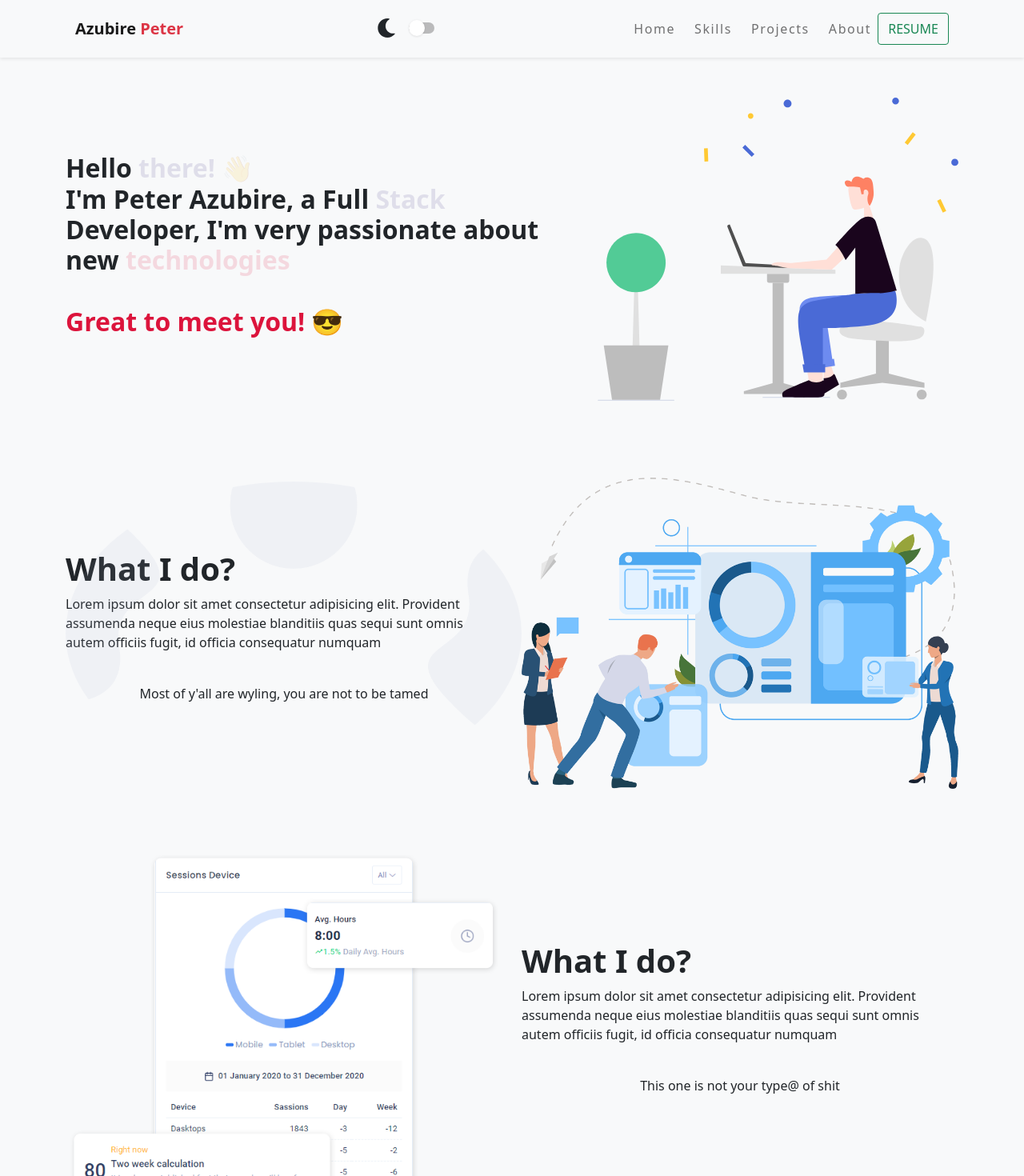
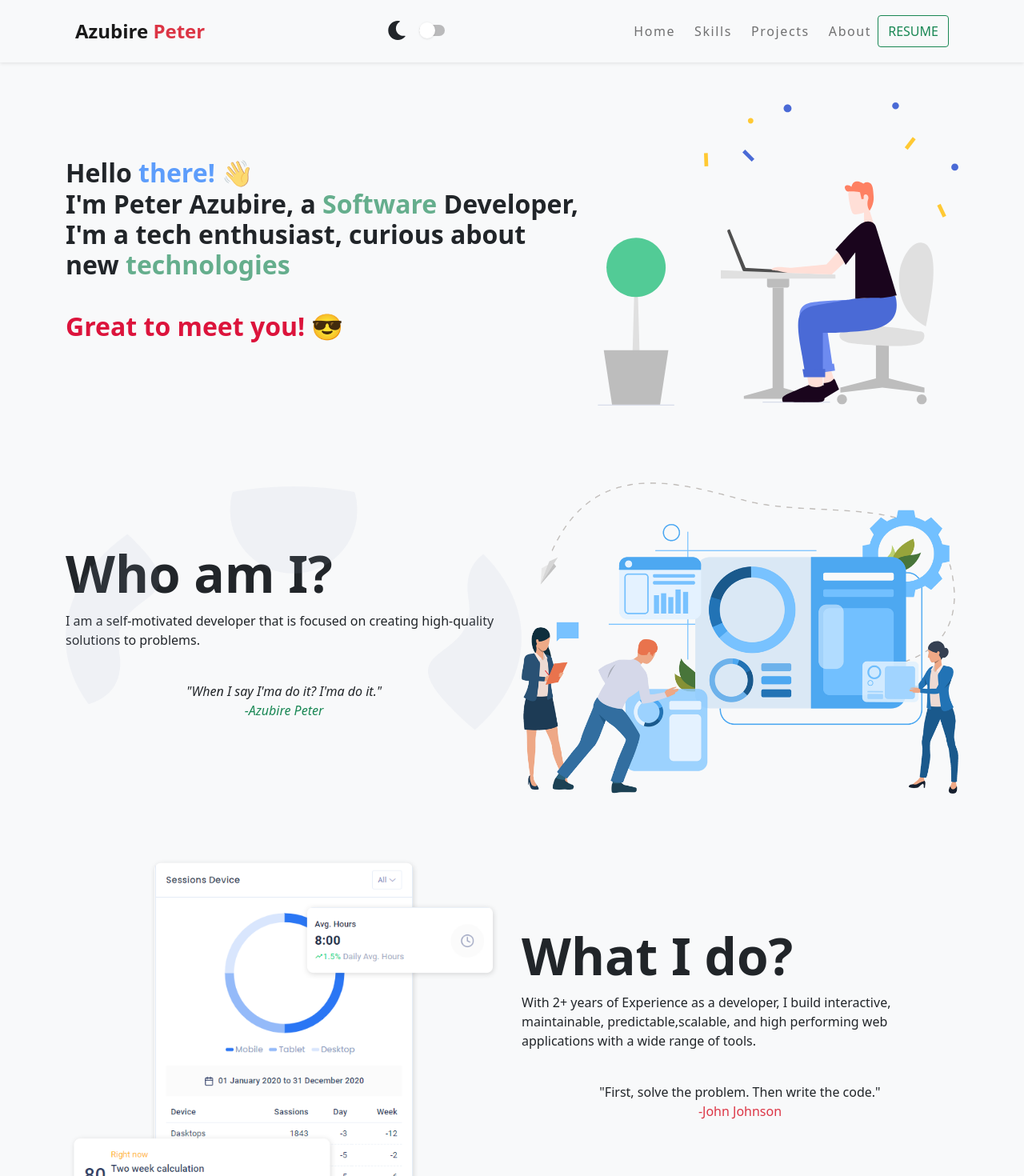
Before and after one commit to Azubire/azubire.github.io, a React (Create React App) app: page / in a window 1280 px wide. Shown: the top 1470 px of the page at 80% size. Built offline with nearby package versions, Linux system fonts and the light colour scheme.

Commit message:
added profile descriptions

```diff
--- a/src/assets/css/App.css
+++ b/src/assets/css/App.css
@@ -55,8 +55,8 @@ html{
 }
 
 @keyframes animate {
-    20% {opacity: 0.1;}
-    40% {opacity: 0.2.5;}
+    20% {opacity: 0.2.5;}
+    40% {opacity: 0.3.5;}
     60% {opacity: 0.5;}
     80% {opacity: 0.7;}
     100% {opacity: 1;}
@@ -77,8 +77,8 @@ html{
 
 
 .img-circle{
-    width: 150px;
-    height: 150px;
+    width: 200px;
+    height: 200px;
     object-fit: cover;
     margin: 0 auto;
     border-radius: 50%;
--- a/src/components/includes/Logo.js
+++ b/src/components/includes/Logo.js
@@ -5,7 +5,7 @@ const Logo = () => {
 
     return (
       <MDBNavbarBrand href='#home'>
-        <span className="logo-span fw-bold">
+        <span className="logo-span fw-bold fs-4">
           Azubire <span className="text-danger">Peter</span>
         </span>
       </MDBNavbarBrand>
--- a/src/components/layout/Layout.js
+++ b/src/components/layout/Layout.js
@@ -7,7 +7,7 @@ const Layout = ({children,setIsDarkMode,isDarkMode}) => {
     return (
       <div
         className={`${
-          isDarkMode ? "bg-dark text-white-50" : "bg-light"
+          isDarkMode ? "bg-dark text-white" : "bg-light"
         }`}
       >
         <Header setIsDarkMode={setIsDarkMode} isDarkMode={isDarkMode} />
--- a/src/components/main/About.js
+++ b/src/components/main/About.js
@@ -8,30 +8,30 @@ const About = () => {
         <Row>
           <Col className="col-md-4 col-12 text-center">
             <h1 className="">About Me</h1>
-            <p>Hello there!, I'm Azubire Peter</p>
+            <p>Know who I am</p>
           </Col>
         </Row>
         <Row>
           <Col className="col-md-4">
-            <Card className='border-0 shadow-none'>
-                <img src={profile} alt="" className="img-circle mt-3" />
+            <Card className="border-0 shadow-none">
+              <img src={profile} alt="" className="img-circle mt-3" />
               <Card.Body>
-                <Card.Text className='text-dark text-center'>This guy right here is the juice</Card.Text>
+                <Card.Text className="text-dark text-center">
+                  I'm a Google Enthusiast!
+                </Card.Text>
               </Card.Body>
             </Card>
           </Col>
           <Col className="col-md-8 col-12 pt-5 pt-md-0">
             <h1>Bio</h1>
             <p>
-              Lorem ipsum dolor sit amet consectetur adipisicing elit. Eaque
-              modi inventore ipsum. Quas explicabo ratione consectetur? Tenetur
-              cum quo labore at, explicabo aliquid dignissimos. Esse provident
-              voluptas dolorum magni a?
-              Lorem ipsum dolor sit amet consectetur adipisicing elit. Eaque
-              modi inventore ipsum. Quas explicabo ratione consectetur? Tenetur
-              cum quo labore at, explicabo aliquid dignissimos. Esse provident
-              voluptas dolorum magni a?
+              Hey <span className="span-texts">everyone! &#x1F44B;</span><br/>
+              I am Azubire Peter from Bolgatanga, Ghana.
+              <br />I am currently a 3rd year Computer Science student of
+              <a href="https://ktu.edu.gh" rel='noreferrer' target={'_blank'} className='text-decoration-none'> Koforidua Technical University </a>
+              at Koforidua, Ghana. I've always loved programming but never took the step to do it until 2019 when I decided to start a career as a developer. I've since been an enthusiast to web development, I am constantly learning and improving on my current skill set, getting my hands on new technologies.
             </p>
+            <p>Aside coding, i like to spend my time playing video games, watching movies and football.</p>
           </Col>
         </Row>
       </Container>
--- a/src/components/main/Hero.js
+++ b/src/components/main/Hero.js
@@ -5,21 +5,17 @@ import social from '../../assets/img/development.svg';
 const Hero = (params) => {
 
     return (
-      <Container
-        fluid
-        className=""
-        id="home"
-      >
+      <Container fluid className="" id="home">
         <Container>
           <Row>
             <Col className=" col-12 col-md-7 pt-5 d-flex justify-content-center align-items-center">
               <h2 className="hero-text text-sm-start py-sm-0 py-3 text-center">
-                Hello <span className="span-text">there! &#x1F44B;</span>
+                Hello <span className="span-text text-primary">there! &#x1F44B;</span>
                 <br />
-                I'm <span className="span-name">Peter Azubire,</span> a Full
-                <span className="span-text"> Stack </span>
-                Developer, I'm very passionate about new{" "}
-                <span className="span-text span-text-greet">technologies</span>
+                I'm <span className="span-name">Peter Azubire,</span> a
+                <span className="span-text text-success"> Software </span>
+                Developer, I'm a tech enthusiast, curious about new{" "}
+                <span className="span-text text-success">technologies</span>
                 <br />
                 <br />
                 <span className="span-text-greet">
--- a/src/components/main/Home.js
+++ b/src/components/main/Home.js
@@ -22,41 +22,44 @@ const Home = ({ projectList }) => {
                   <img
                     src={starSvg}
                     alt="star svg"
-                    className="position-absolute w-100 rounded-circle "
+                    className="position-absolute w-100 rounded-circle"
                   />
-                  <h1 className="hero-text text-left">What I do?</h1>
+                  <h1 className="hero-text text-left display-3 fw-bold">
+                    Who am I?
+                  </h1>
                   <p>
-                    Lorem ipsum dolor sit amet consectetur adipisicing elit.
-                    Provident assumenda neque eius molestiae blanditiis quas
-                    sequi sunt omnis autem officiis fugit, id officia
-                    consequatur numquam
+                    I am a self-motivated developer that is focused on creating
+                    high-quality solutions to problems.
                   </p>
                   <br />
-                  <blockquote className="text-center">
-                    Most of y'all are wyling, you are not to be tamed
+                  <blockquote className="text-center fst-italic">
+                    "When I say I'ma do it? I'ma do it."
+                    <br />
+                    <span className="text-success">-Azubire Peter</span>
                   </blockquote>
                 </Col>
-                <Col className="col-md-6 col-12">
+                <Col className="col-md-6 col-12 hover-zoom">
                   <img src={svg2} alt="vector-img" className="img-fluid" />
                 </Col>
               </Row>
               {/* section 2 */}
               <Row className="pt-5" id="">
-                <Col className="col-md-6 col-12">
+                <Col className="col-md-6 col-12 hover-zoom">
                   <img src={svg1} alt="vector-img" className="img-fluid" />
                 </Col>
                 <Col className="col-md-6 col-12 order-first order-md-last d-flex justify-content-center flex-column position-relative">
-                  {/* <div className="w-50 position-absolute h-50 top-0 rounded-circle bg-secondary"></div> */}
-                  <h1 className="hero-text text-left">What I do?</h1>
+                  <h1 className="hero-text text-left display-3 fw-bold">
+                    What I do?
+                  </h1>
                   <p>
-                    Lorem ipsum dolor sit amet consectetur adipisicing elit.
-                    Provident assumenda neque eius molestiae blanditiis quas
-                    sequi sunt omnis autem officiis fugit, id officia
-                    consequatur numquam
+                    With 2+ years of Experience as a developer, I build interactive, maintainable, predictable,scalable, and high performing web
+                    applications with a wide range of tools.
                   </p>
                   <br />
                   <blockquote className="text-center">
-                    This one is not your type@ of shit
+                    "First, solve the problem. Then write the code."
+                    <br />
+                    <span className="text-danger">-John Johnson</span>
                   </blockquote>
                 </Col>
               </Row>
@@ -64,17 +67,17 @@ const Home = ({ projectList }) => {
           </section>
 
           {/* scetion 2 */}
-          <section id="skills" className="py-5">
+          <section id="skills" className="pb-5">
             <Skills />
           </section>
 
           {/* scetion 3 */}
-          <section id="projects" className="py-5">
+          <section id="projects" className="pb-5">
             <Projects projects={projectList} />
           </section>
 
           {/* scetion 3 */}
-          <section id="about" className="py-5">
+          <section id="about" className="pb-5">
             <About />
           </section>
         </Container>
--- a/src/components/main/ProjectDetails.js
+++ b/src/components/main/ProjectDetails.js
@@ -1,7 +1,6 @@
-import { useState, useEffect, Fragment } from 'react';
+import { useState, useEffect } from 'react';
 import { MDBCol, MDBContainer, MDBRow, MDBBtn} from 'mdb-react-ui-kit';
 import { useParams } from 'react-router-dom';
-
 
 const ProjectDetails = ({ projectList }) => {
     const [state, setstate] = useState({
@@ -13,19 +12,15 @@ const ProjectDetails = ({ projectList }) => {
     });
     const url = useParams();
     const projectId = parseInt(url.id);
+    const {name,desc,img,stack} = state;
 
     useEffect(() => {
         const getId = async (id) => {
             const project = await projectList.find((item)=>(item.id === id));
              setstate(()=>(project));
-            //  console.log(project);
         }
         getId(projectId);
-    },[projectId]);
-
-        const {name,desc,img,address,stack} = state;
-        // console.log(name);
-        // console.log(stack);
+      },[projectId,projectList]);
 
   return (
     <>
@@ -34,7 +29,7 @@ const ProjectDetails = ({ projectList }) => {
           <MDBCol
             md="6"
             sm="12"
-            className="d-flex flex-column  text-center"
+            className="d-flex flex-column  text-center order-last"
           >
             <h1 className="display-3 fw-bold">{name}</h1>
             <p className="fs-6 text-start">{desc}</p>
@@ -52,12 +47,12 @@ const ProjectDetails = ({ projectList }) => {
           </MDBCol>
         </MDBRow>
 
-        <MDBRow className='justify-content-center'>
-            <h1 className='text-center py-4'>
-              <span className='hero-text text-danger'>Technologies</span> Used
+        <MDBRow className="justify-content-center">
+          <h1 className="text-center py-4">
+            <span className="hero-text text-danger">Technologies</span> Used
           </h1>
-                {stack.map((item,index)=>{
-                    const {icon,name} = item;
+          {stack.map((item, index) => {
+            const { icon, name } = item;
             return (
               <MDBCol
                 key={index}
```
Lines whose indentation alone changed are shown as unchanged.
